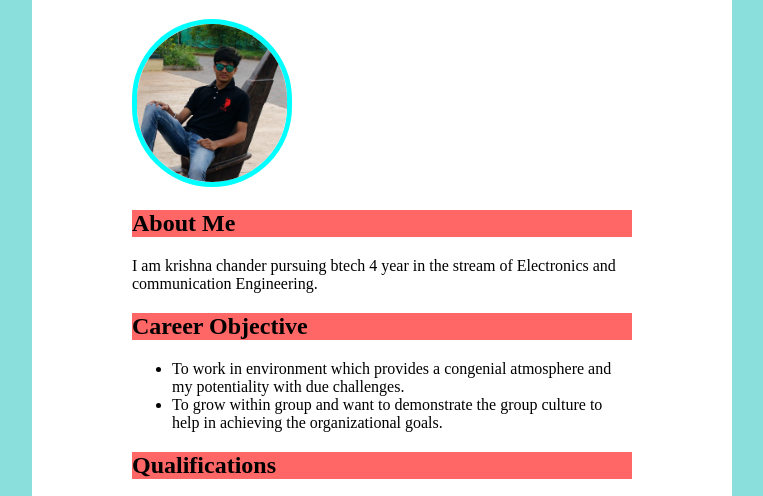
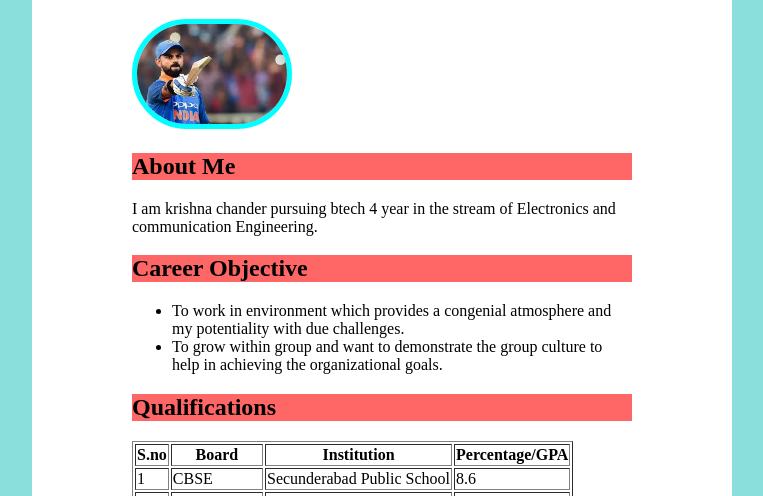
Before and after one commit to krishnachander1999/krishnachander1999.github.io, a plain HTML site: page index.html in a window 1280 px wide. Shown: the part 261-757 px from the top of the page, without its empty margins (258-1021 px from the left). Drawn offline with Linux system fonts and the light colour scheme.

Commit message:
changes3

```diff
--- a/index.html
+++ b/index.html
@@ -10,7 +10,7 @@
 <body>
     <div id="box">
 <h1>RESUME</h1>
-<img src="pic.jpg" class="xyz"/>
+<img src="picture.JPG" class="xyz"/>
  <h2 id="abc">About Me</h2>
     <p> I am krishna chander pursuing btech 4 year in the stream of Electronics and communication Engineering.</p>
     <h2 id="heading">Career Objective</h2>
```
